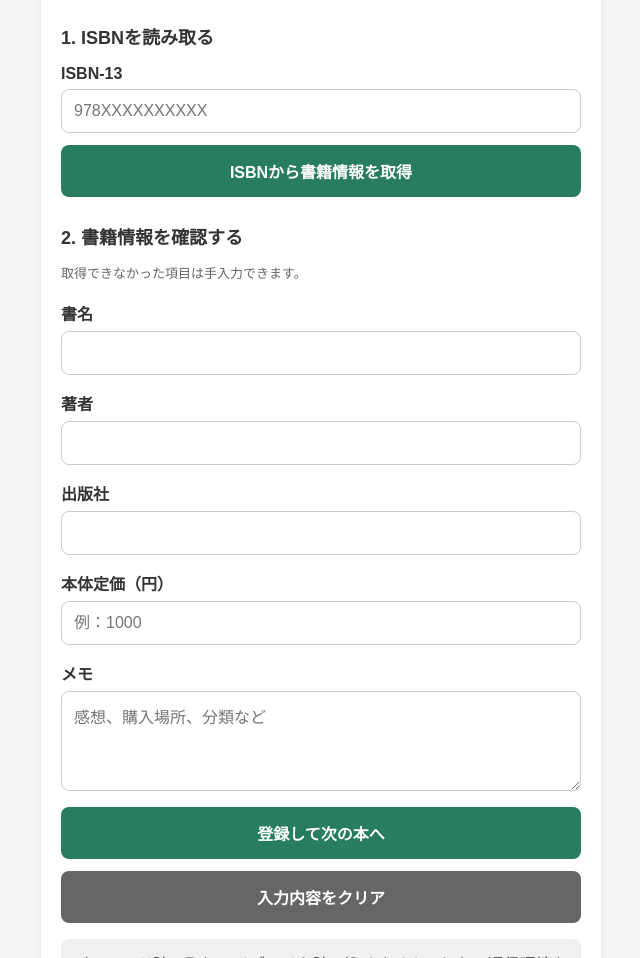
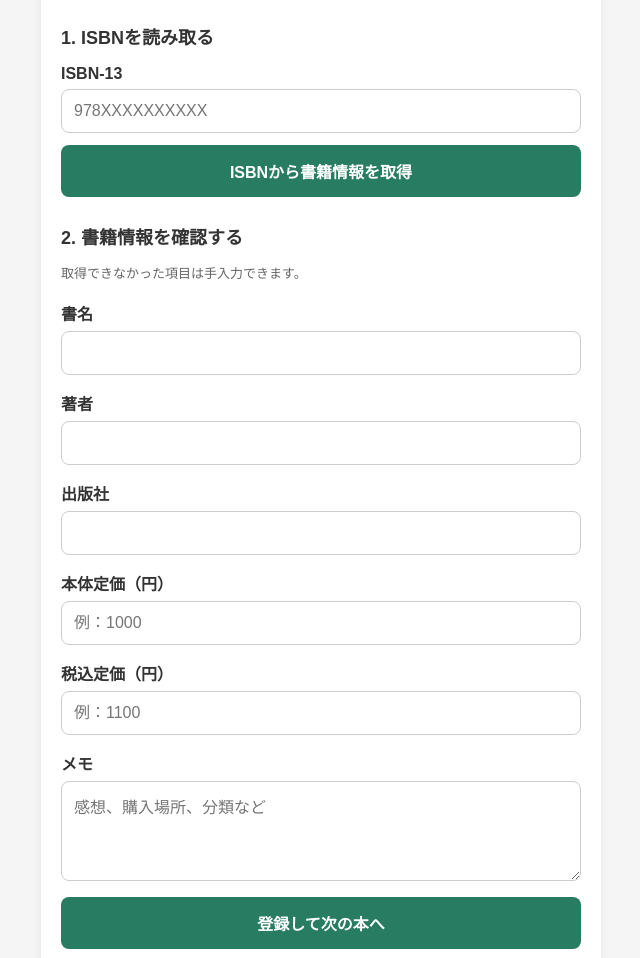
Before and after one commit to Miyabitsuji1227/book-barcode-reader, a plain HTML site: page index.html in a window 1280 px wide. Shown: the part 109-1067 px from the top of the page, without its empty margins (319-959 px from the left). Drawn offline with Linux system fonts and the light colour scheme.

Commit message:
Update index.html

```diff
--- a/index.html
+++ b/index.html
@@ -158,6 +158,14 @@
          step="1"
          inputmode="numeric"
          placeholder="例：1000">
+
+  <label for="taxIncluded">税込定価（円）</label>
+  <input id="taxIncluded"
+         type="number"
+         min="0"
+         step="1"
+         inputmode="numeric"
+         placeholder="例：1100">
 
   <label for="memo">メモ</label>
   <textarea id="memo"
```
